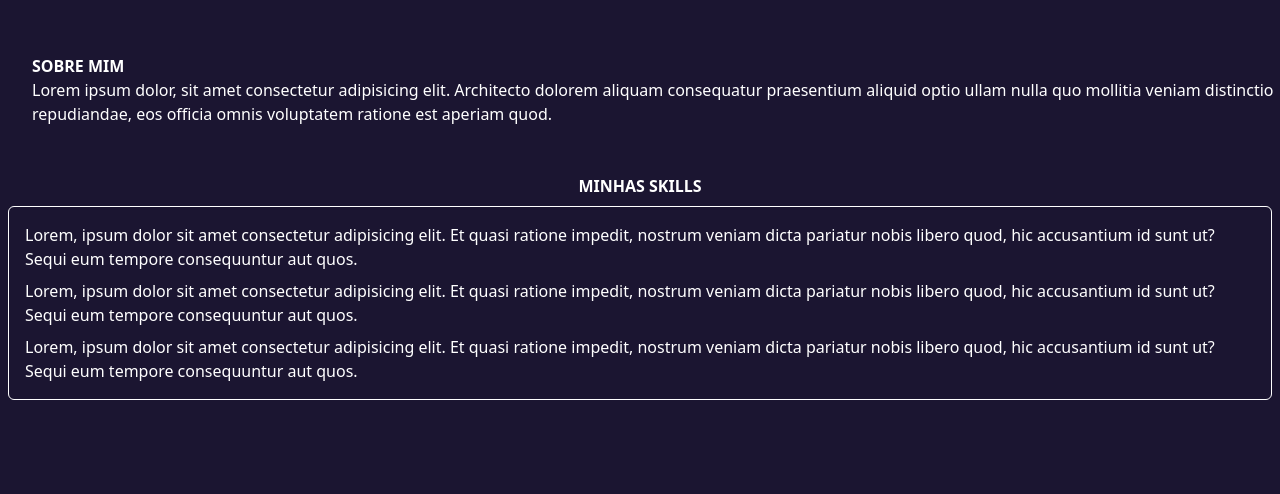
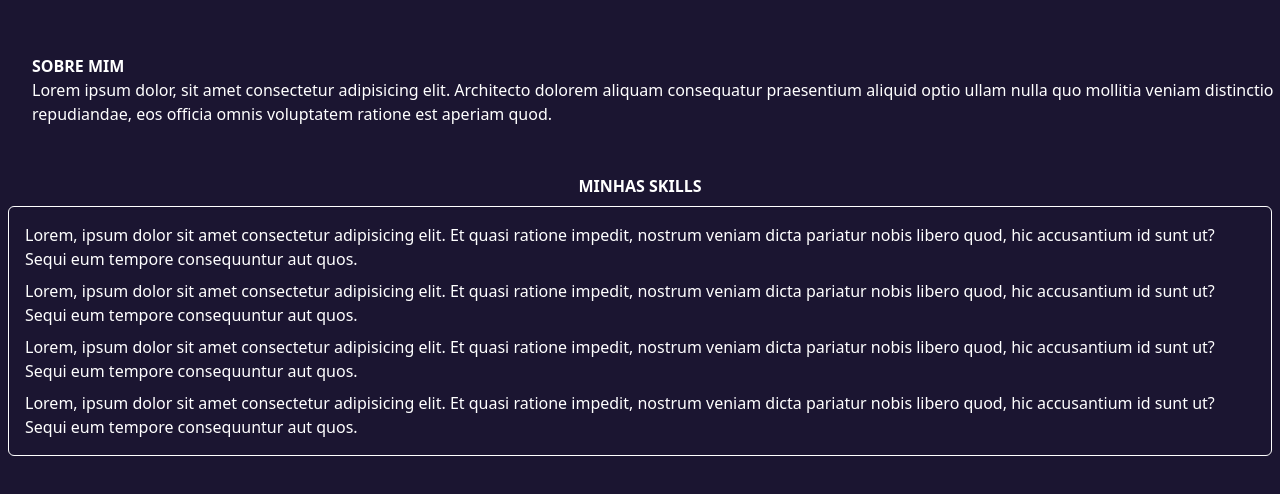
Before and after one commit to vitoriacst/vitoriacst.github.io, a React (Create React App) app in the folder app/: page /certifications in a window 1280 px wide. Shown: the part 170-664 px from the top of the page. Built offline with nearby package versions, Linux system fonts and the light colour scheme.

Commit message:
feat: :sparkles: Create file Certifications

```diff
--- a/app/src/pages/AboutMe.jsx
+++ b/app/src/pages/AboutMe.jsx
@@ -33,6 +33,12 @@ const AboutMe = () => {
               hic accusantium id sunt ut? Sequi eum tempore consequuntur aut
               quos.
             </li>
+            <li>
+              Lorem, ipsum dolor sit amet consectetur adipisicing elit. Et quasi
+              ratione impedit, nostrum veniam dicta pariatur nobis libero quod,
+              hic accusantium id sunt ut? Sequi eum tempore consequuntur aut
+              quos.
+            </li>
           </ul>
         </div>
       </div>
--- /dev/null
+++ b/app/src/pages/Certifications.jsx
@@ -0,0 +1,5 @@
+const Certifications = () => {
+  return <h1>Teste</h1>;
+};
+
+export default Certifications;
```
